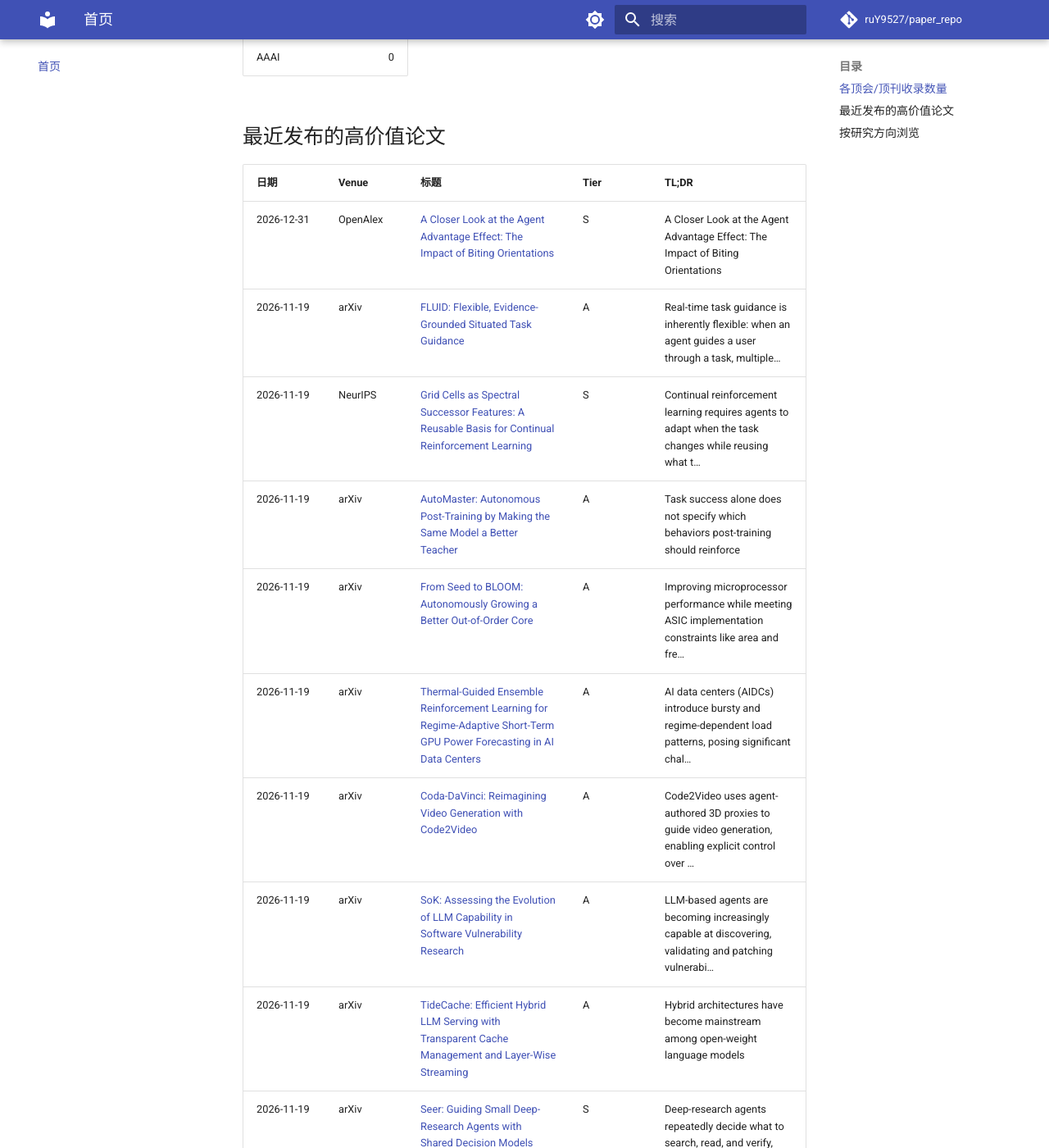
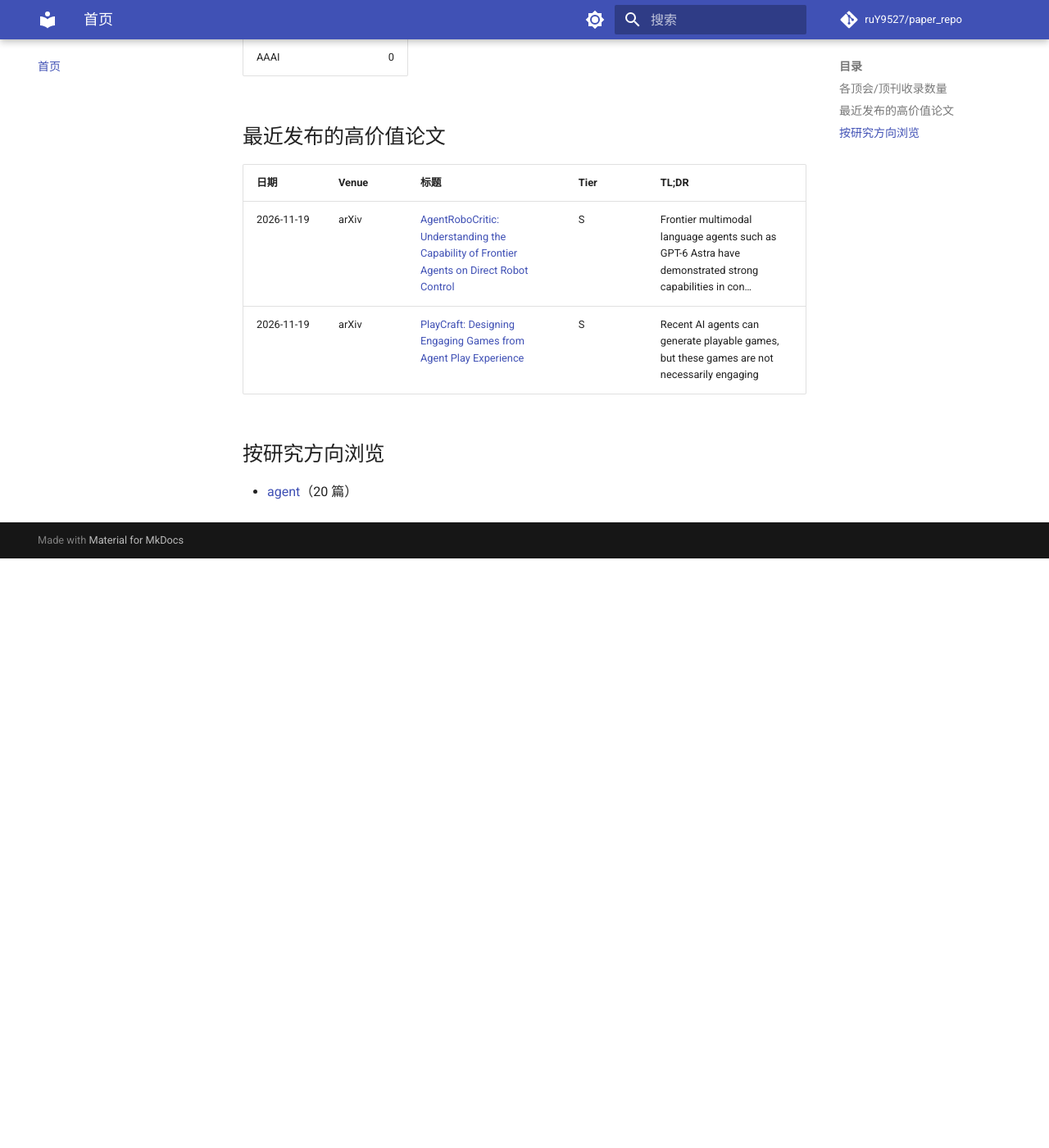
Before and after one commit to ruY9527/paper_repo, an MkDocs documentation site: the page built from docs/index.md, in a window 1280 px wide and 1400 px high, scrolled down 899 px. Shown: the whole window at 82% size. Built offline with MkDocs 1.6.1 and Material for MkDocs 9.7.7, drawn with Linux system fonts in a browser that asks for light colours; comment, search, counter and statistics services are not loaded; after the commit the page ends 1580 px from its top, so only the background shows below that; some of the changed text lies outside the part shown.

Commit message:
docs: publish 2 papers (2026-11-22)

```diff
--- a/docs/index.md
+++ b/docs/index.md
@@ -26,21 +26,8 @@
 
 | 日期 | Venue | 标题 | Tier | TL;DR |
 | :--- | :--- | :--- | :--- | :--- |
-| 2026-12-31 | OpenAlex | [A Closer Look at the Agent Advantage Effect: The Impact of Biting Orientations](papers/2026/OpenAlex/doi_f8fd970772b2.md) | S | A Closer Look at the Agent Advantage Effect: The Impact of Biting Orientations |
-| 2026-11-19 | arXiv | [FLUID: Flexible, Evidence-Grounded Situated Task Guidance](papers/2026/arXiv/arxiv_2611.26491.md) | A | Real-time task guidance is inherently flexible: when an agent guides a user through a task, multiple… |
-| 2026-11-19 | NeurIPS | [Grid Cells as Spectral Successor Features: A Reusable Basis for Continual Reinforcement Learning](papers/2026/NEURIPS/arxiv_2611.26504.md) | S | Continual reinforcement learning requires agents to adapt when the task changes while reusing what t… |
-| 2026-11-19 | arXiv | [AutoMaster: Autonomous Post-Training by Making the Same Model a Better Teacher](papers/2026/arXiv/arxiv_2611.26510.md) | A | Task success alone does not specify which behaviors post-training should reinforce |
-| 2026-11-19 | arXiv | [From Seed to BLOOM: Autonomously Growing a Better Out-of-Order Core](papers/2026/arXiv/arxiv_2611.26517.md) | A | Improving microprocessor performance while meeting ASIC implementation constraints like area and fre… |
-| 2026-11-19 | arXiv | [Thermal-Guided Ensemble Reinforcement Learning for Regime-Adaptive Short-Term GPU Power Forecasting in AI Data Centers](papers/2026/arXiv/arxiv_2611.26527.md) | A | AI data centers (AIDCs) introduce bursty and regime-dependent load patterns, posing significant chal… |
-| 2026-11-19 | arXiv | [Coda-DaVinci: Reimagining Video Generation with Code2Video](papers/2026/arXiv/arxiv_2611.26595.md) | A | Code2Video uses agent-authored 3D proxies to guide video generation, enabling explicit control over … |
-| 2026-11-19 | arXiv | [SoK: Assessing the Evolution of LLM Capability in Software Vulnerability Research](papers/2026/arXiv/arxiv_2611.26601.md) | A | LLM-based agents are becoming increasingly capable at discovering, validating and patching vulnerabi… |
-| 2026-11-19 | arXiv | [TideCache: Efficient Hybrid LLM Serving with Transparent Cache Management and Layer-Wise Streaming](papers/2026/arXiv/arxiv_2611.26619.md) | A | Hybrid architectures have become mainstream among open-weight language models |
-| 2026-11-19 | arXiv | [Seer: Guiding Small Deep-Research Agents with Shared Decision Models](papers/2026/arXiv/arxiv_2611.26423.md) | S | Deep-research agents repeatedly decide what to search, read, and verify, often using large cloud-hos… |
-| 2026-11-19 | arXiv | [MemFolder: Structure-Guided Memory Folding for Efficient Agent Memory Management](papers/2026/arXiv/arxiv_2611.26427.md) | S | Long-term agents accumulate large external memory stores as interactions unfold, increasing the cost… |
-| 2026-11-19 | arXiv | [Aggron: Aggressive Compression of Agentic KV Caches during Head-of-Line Stalls in the Request Queue](papers/2026/arXiv/arxiv_2611.26435.md) | S | LLM agents run long, multi-turn programs whose contexts grow at every step, and serving them is limi… |
-| 2026-11-19 | arXiv | [Held While Waiting: What LLM Agent Sessions Reserve on Serverless and Agent Runtimes](papers/2026/arXiv/arxiv_2611.26480.md) | S | LLM agents spend nearly all their time waiting for the model |
-| 2026-11-19 | arXiv | [JARVIS: An Agent That Designs, Builds, and Tests Circuit Boards on Its Own](papers/2026/arXiv/arxiv_2611.26503.md) | S | Power electronics is central to the energy transition, but developing new hardware still relies on h… |
-| 2026-11-19 | arXiv | [ACE-Brain-0.7: Learning Execution-Grounded Reasoning for Embodied Agents](papers/2026/arXiv/arxiv_2611.26519.md) | S | Reliable reasoning for long-horizon embodied tasks requires predictions grounded in the observed exe… |
+| 2026-11-19 | arXiv | [AgentRoboCritic: Understanding the Capability of Frontier Agents on Direct Robot Control](papers/2026/arXiv/arxiv_2611.26613.md) | S | Frontier multimodal language agents such as GPT-6 Astra have demonstrated strong capabilities in con… |
+| 2026-11-19 | arXiv | [PlayCraft: Designing Engaging Games from Agent Play Experience](papers/2026/arXiv/arxiv_2611.26624.md) | S | Recent AI agents can generate playable games, but these games are not necessarily engaging |
 
 ## 按研究方向浏览
 
```
Also changed, not shown: docs/topics/agent.md (+18 -18 lines), docs/venues/NeurIPS-2026.md (+1 -1 lines).
